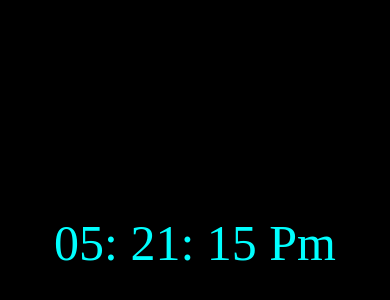
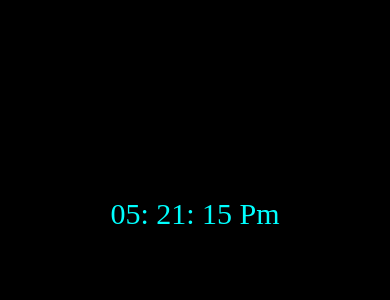
Before and after one commit to illasanjay77777/clock, a plain HTML site: page index.html in a window 390 px wide. Shown: the part 208-508 px from the top of the page. Drawn offline with Linux system fonts and the light colour scheme; a web font is replaced by a local one.

Commit message:
Update style.css

```diff
--- a/style.css
+++ b/style.css
@@ -1,5 +1,6 @@
 @import url('https://fonts.googleapis.com/css2?family=Edu+VIC+WA+NT+Beginner:wght@500&family=Roboto:wght@100&display=swap');
-body{
+
+body {
     /* font-family: 'Edu VIC WA NT Beginner', cursive; */
     font-size: 30px;
     margin: 0;
@@ -10,11 +11,22 @@ body{
     justify-content: center;
     background-color: black;
 }
-.clock{
-  position: absolute;
-  top:50%;
-  bottom: 50%;
-  color: aqua;
-  font-size: 50px;
 
+.clock {
+    position: absolute;
+    top: 50%;
+    transform: translateY(-50%); /* Center the clock vertically */
+    color: aqua;
+    font-size: 50px;
 }
+
+/* Responsive adjustments */
+@media (max-width: 600px) {
+    body {
+        font-size: 20px;
+    }
+
+    .clock {
+        font-size: 30px;
+    }
+}
```
